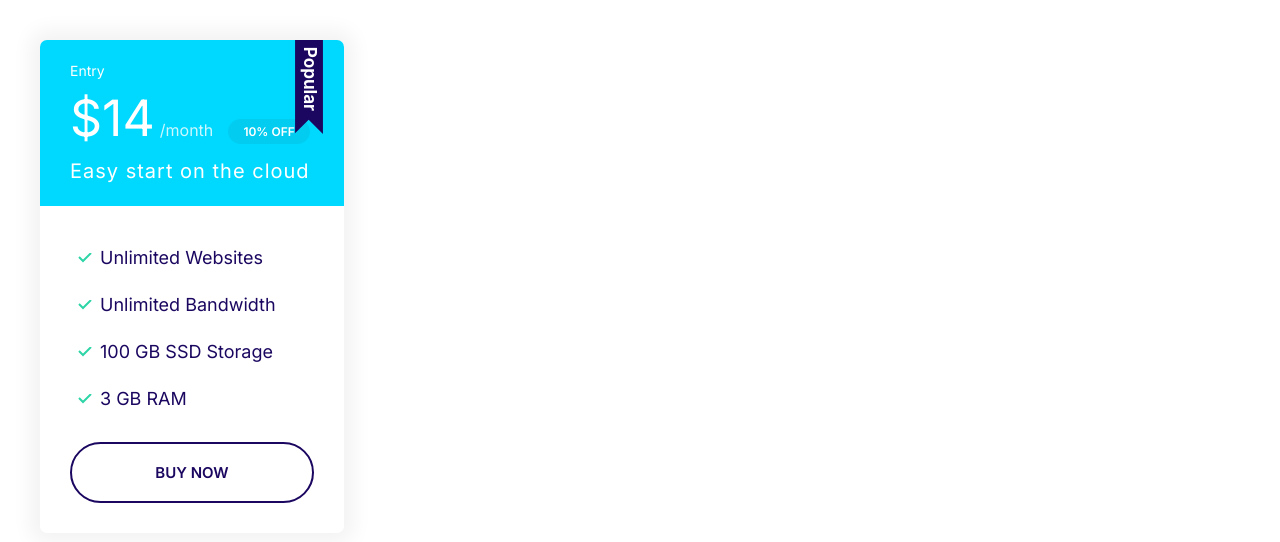
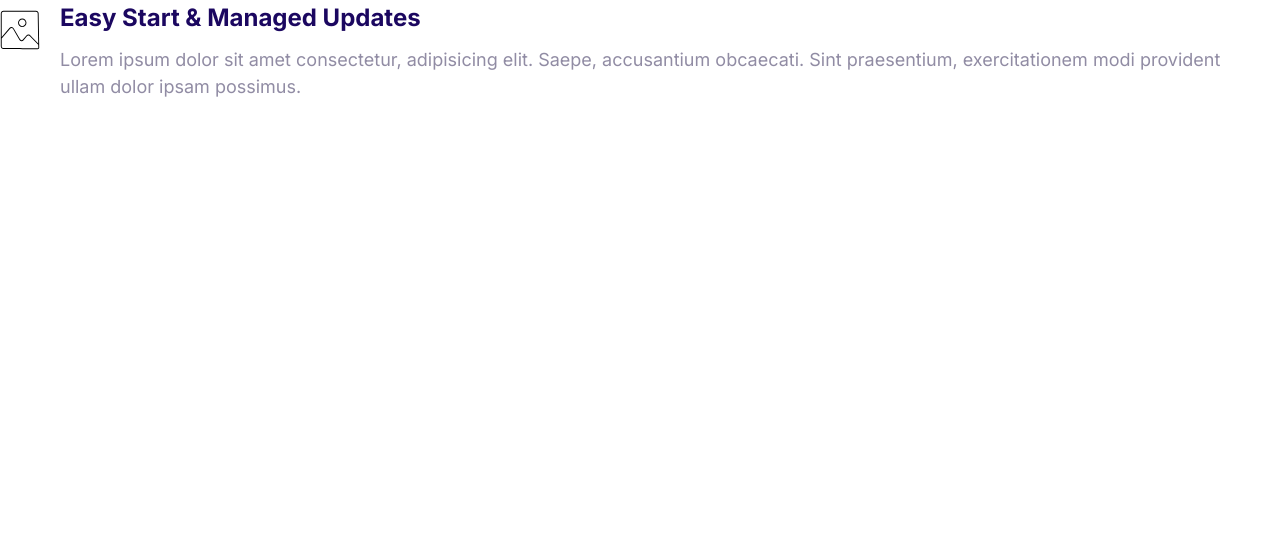
Before and after one commit to alazaradane/Imaginary_Hosting, a plain HTML site: page index.html in a window 1280 px wide. Drawn offline with Linux system fonts and the light colour scheme.

Commit message:
Build Media component.

```diff
--- a/css/style.css
+++ b/css/style.css
@@ -341,3 +341,16 @@
         font-size: 1.7rem;
     }
 }
+/*Media*/
+.media{
+    display: flex;
+}
+.media__title{
+    margin-top: 0;
+}
+.media__body{
+    margin: 0 2rem;
+}
+.media__image{
+    margin-top:1rem;
+}
--- a/index.html
+++ b/index.html
@@ -11,26 +11,18 @@
     <link href="https://fonts.googleapis.com/css2?family=Inter:wght@400;600;700&display=swap" rel="stylesheet">
 </head>
 <body>
-    <div style="width:30%; padding:4rem">
-        <div class="plan plan--popular">
-            <div class="card card--secondary">
-                <header class="card__header">
-                    <h3 class="plan__name">Entry</h3>
-                    <span class="plan__price">$14</span>
-                    <span class="plan__billing-cycle">/month</span>
-                    <span class="badge badge--secondary badge--small">10% OFF</span>
-                    <span class="plan__description">Easy start on the cloud</span>
-                </header>
-                <div class="card__body">
-                    <ul class="list list--tick">
-                        <li class="list__item">Unlimited Websites</li>
-                        <li class="list__item">Unlimited Bandwidth</li>
-                        <li class="list__item">100 GB SSD Storage</li>
-                        <li class="list__item">3 GB RAM</li>
-                    </ul>
-                    <button class="btn btn--outline btn--block">BUY NOW</button>
-                </div>
-            </div>
+    <div class="media">
+        <div class="media__image">
+            <svg class="icon icon--primary">
+                <use xlink:href="images/sprite.svg#snap"></use>
+            </svg>
+        </div>
+        <div class="media__body">
+            <h3 class="media__title">Easy Start & Managed Updates</h3>
+            <p>Lorem ipsum dolor sit amet consectetur, adipisicing elit.
+                Saepe, accusantium obcaecati. Sint praesentium,
+                 exercitationem modi provident ullam dolor ipsam possimus.
+            </p>
         </div>
     </div>
 </body>
```
Also changed, not shown: components/media.html (added, +15 -0 lines), components/plan.html (added, +22 -0 lines).
